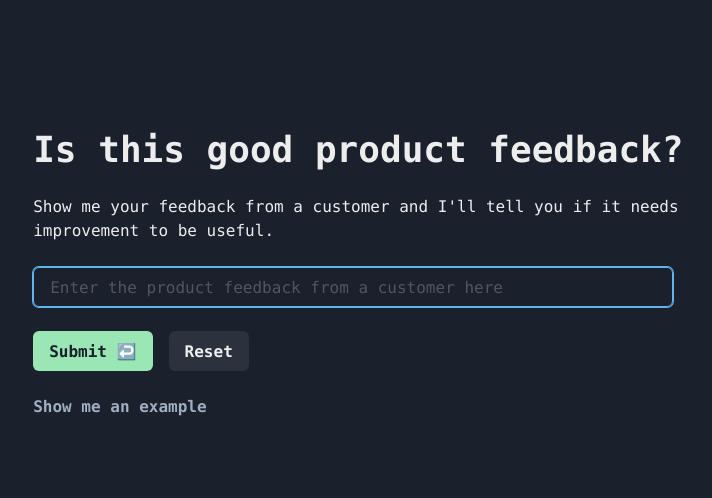
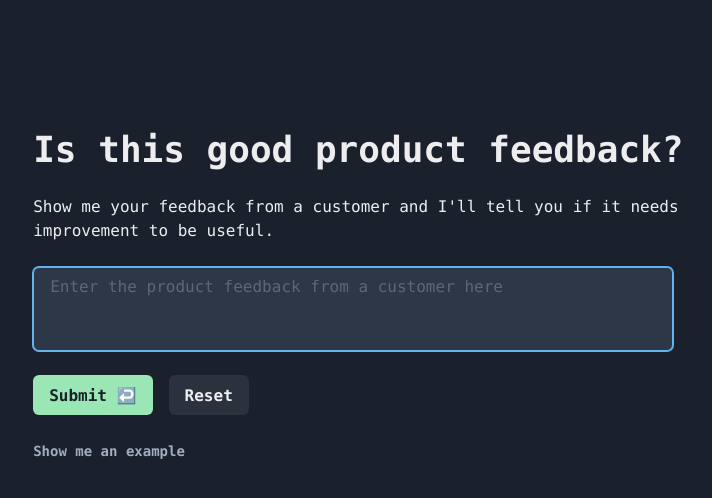
Before and after one commit to clbarrell/goodfeedback, a Next.js app: page / in a window 1280 px wide. Shown: the top 498 px of the page, without its empty margins (192-904 px from the left). Built offline with nearby package versions, Linux system fonts and the light colour scheme.

Commit message:
add colour and fix ref

```diff
--- a/src/pages/index.tsx
+++ b/src/pages/index.tsx
@@ -22,14 +22,14 @@ type FeedbackResponse = {
 };
 
 export default function Home() {
-  const input = useRef<HTMLInputElement>();
+  const input = useRef<HTMLTextAreaElement>(null);
   const [feedback, setFeedback] = useState("");
   const [submittedFeedback, setSubmittedFeedback] = useState(false);
   const [response, setResponse] = useState<FeedbackResponse | null>(null);
   const [waitingOnResponse, setwaitingOnResponse] = useState(false);
 
   useEffect(() => {
-    if (input.current != undefined) {
+    if (input.current != null) {
       input.current.focus();
     }
   }, []);
@@ -46,7 +46,9 @@ export default function Home() {
 
   const handleReset = () => {
     setSubmittedFeedback(false);
-    input.current.focus();
+    if (input.current != null) {
+      input.current.focus();
+    }
     setFeedback("");
   };
 
@@ -112,14 +114,20 @@ export default function Home() {
             {submittedFeedback && response != null && (
               <FeedbackBreakdown feedback={response} />
             )}
-            <Input
+            <Textarea
               ref={input}
               w={"container.sm"}
+              rows={3}
+              resize="none"
               autoFocus
               placeholder="Enter the product feedback from a customer here"
               // color={submittedFeedback ? "gray.500" : "inherit"}
               value={feedback}
               onChange={(e) => setFeedback(e.target.value)}
+              bg="gray.700"
+              onKeyPress={(e) => {
+                if (e.key === "Enter") handleSubmit();
+              }}
             />
             <Box>
               <Button
@@ -138,8 +146,13 @@ export default function Home() {
             {/* <Box>
               <Button variant={"link"}>What is good product feedback?</Button>
             </Box> */}
-            <Box>
-              <Button variant={"link"} color="gray.400" onClick={useExample}>
+            <Box hidden={submittedFeedback}>
+              <Button
+                variant={"link"}
+                color="gray.400"
+                onClick={useExample}
+                fontSize="sm"
+              >
                 Show me an example
               </Button>
             </Box>
@@ -153,15 +166,26 @@ export default function Home() {
 const FeedbackBreakdown = ({ feedback }: { feedback: FeedbackResponse }) => {
   return (
     <Stack fontFamily={"mono"}>
-      <Heading>{capitalise(feedback.category)}</Heading>
+      <Heading>
+        {capitalise(feedback.category)}
+        {feedback.category.includes("good") && (
+          <Text as="span" ml="2">
+            👍
+          </Text>
+        )}
+      </Heading>
       <Text>{feedback.description}</Text>
-      <Text fontWeight={"bold"}>Included</Text>
+      <Text fontWeight={"bold"} color="green.200">
+        Included
+      </Text>
       <Box>
         <UnorderedList>
           <ListItem>{feedback.included}</ListItem>
         </UnorderedList>
       </Box>
-      <Text fontWeight={"bold"}>Missing</Text>
+      <Text fontWeight={"bold"} color="orange.200">
+        Missing
+      </Text>
       <Box>
         <UnorderedList>
           {feedback.missing.split(",").map((m) => (
```
